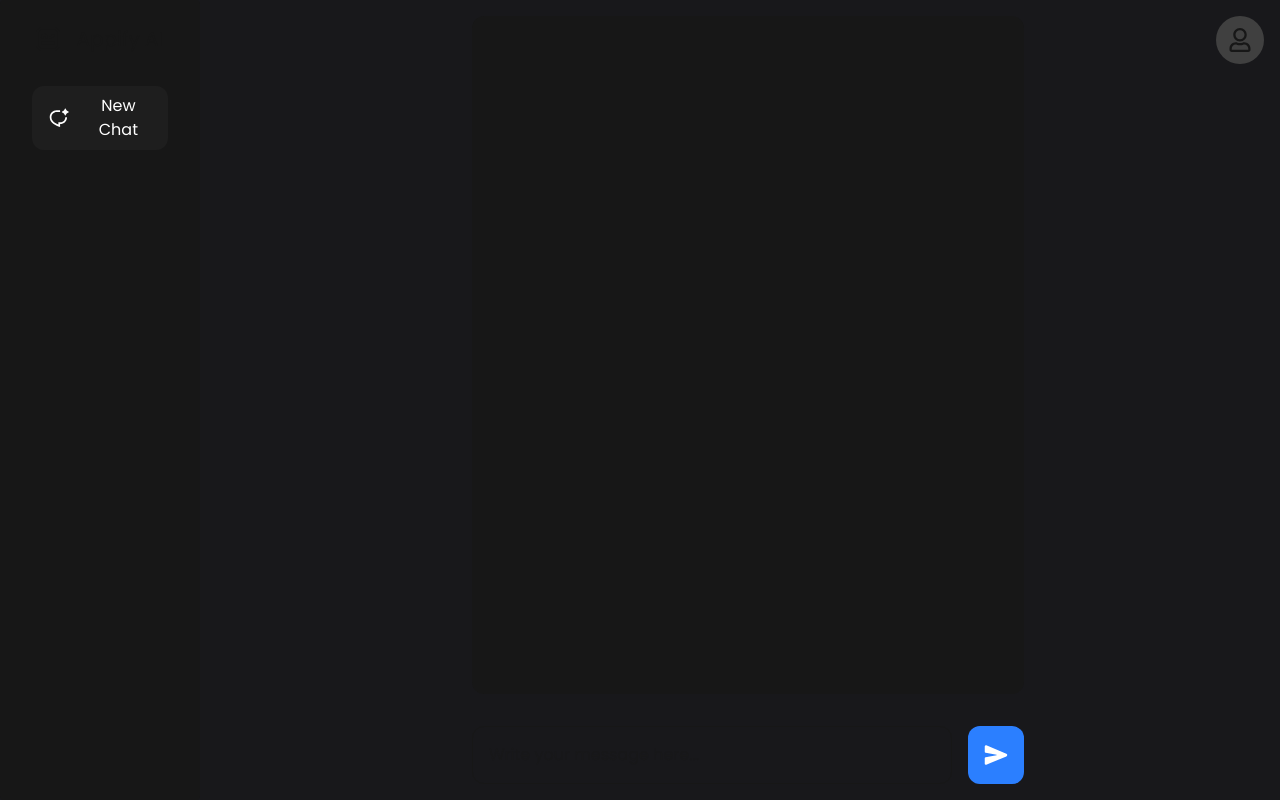
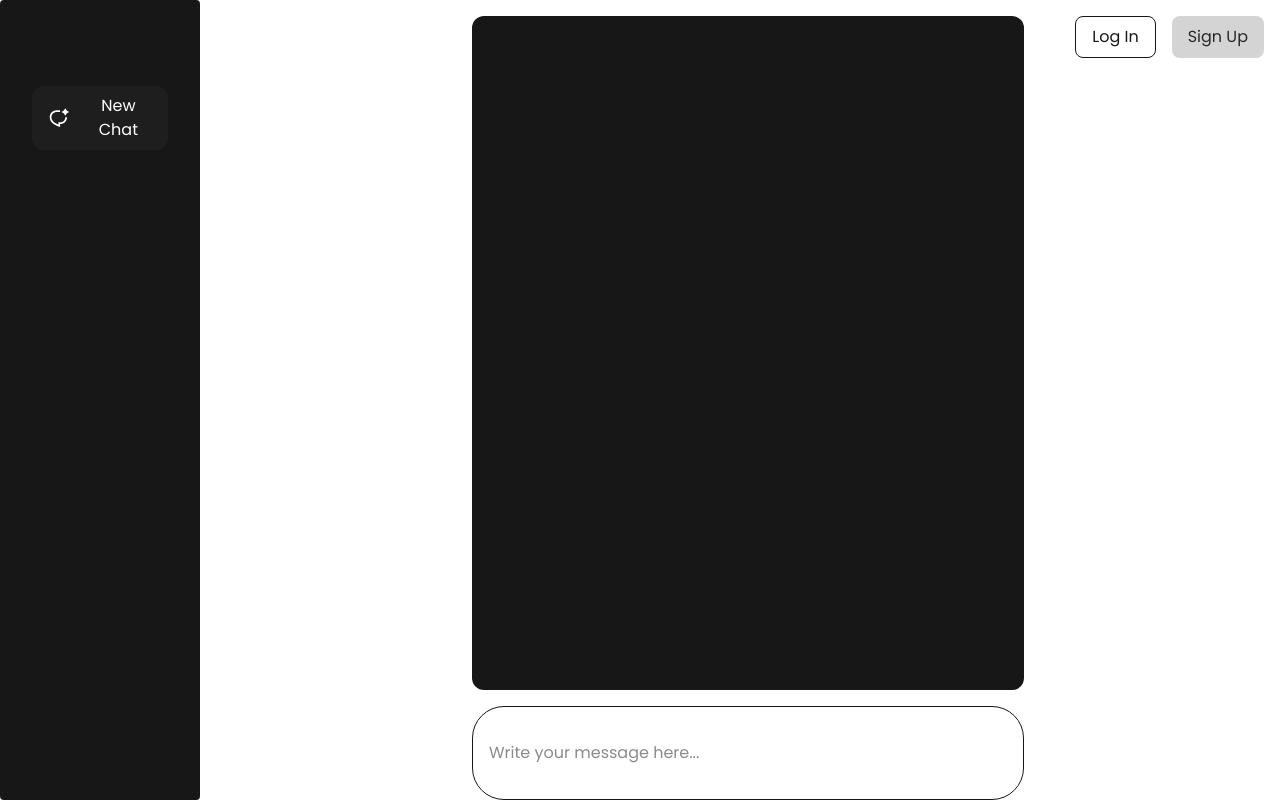
Before and after one commit to NOCKTOWL/appify-devs-test, a Next.js app: page / in a window 1280 px wide. Built offline with nearby package versions, Linux system fonts and the light colour scheme.

Commit message:
feat: enhance chat component with attachment button and improve sidebar modal handling

```diff
--- /dev/null
+++ b/app/assets/gridPattern.jsx
@@ -0,0 +1,29 @@
+const GridPattern = () => {
+  return (
+    <svg
+      xmlns="http://www.w3.org/2000/svg"
+      className="absolute top-0 left-0 h-full w-full object-cover z-[-1] mix-blend-screen opacity-20"
+      style={{
+        maskImage:
+          "linear-gradient(to bottom, transparent 0%, black 30%, transparent 100%)",
+        //   "radial-gradient(circle, transparent 0%, black 10%, transparent 80%)",
+      }}
+    >
+      <defs>
+        <pattern
+          id="a"
+          width="20"
+          height="20"
+          patternTransform="scale(2)"
+          patternUnits="userSpaceOnUse"
+        >
+          <rect width="100%" height="100%" fill="#18181b" />
+          <path fill="none" stroke="#615FFF" d="M10 0v20ZM0 10h20Z" />
+        </pattern>
+      </defs>
+      <rect width="800%" height="800%" fill="url(#a)" />
+    </svg>
+  );
+};
+
+export default GridPattern;
--- a/app/components/Chat.jsx
+++ b/app/components/Chat.jsx
@@ -6,7 +6,7 @@ import { v4 as uuidv4 } from "uuid";
 import { gsap } from "gsap";
 import { TextPlugin } from "gsap/TextPlugin";
 
-import { IoSend } from "react-icons/io5";
+import { IoSend, IoAttach } from "react-icons/io5";
 import { SiRobotframework } from "react-icons/si";
 import { FaRegUser } from "react-icons/fa";
 
@@ -145,22 +145,29 @@ const Chat = () => {
       </div>
       <form
         action="submit"
-        className="flex gap-4 p-4"
+        className="relative flex mx-4 border-1 rounded-4xl"
         onSubmit={(e) => handleSubmit(e)}
       >
         <input
           type="text"
-          className="flex-1 p-4 outline-none border-1 rounded-xl"
+          className="flex-1 p-4 outline-none resize-none"
           placeholder="Write your message here..."
           value={message}
           onChange={(e) => setMessage(e.target.value)}
         />
-        <button
-          type="submit"
-          className="px-4 py-2 bg-blue-500 text-white rounded-xl"
-        >
-          <IoSend size={24} />
-        </button>
+        <div className="flex p-4">
+          <div className="flex items-center justify-center">
+            <button className="p-4 text-white rounded-full hover:bg-neutral-800 transition-all duration-150 curson-pointer">
+              <IoAttach size={28} />
+            </button>
+            <button
+              type="submit"
+              className="p-4 text-white rounded-full hover:bg-neutral-800 transition-all duration-150 curson-pointer"
+            >
+              <IoSend size={24} />
+            </button>
+          </div>
+        </div>
       </form>
     </div>
   );
--- a/app/components/Sidebar.jsx
+++ b/app/components/Sidebar.jsx
@@ -2,14 +2,11 @@
 
 import { useEffect, useState, useRef } from "react";
 import { v4 as uuidv4 } from "uuid";
-
 import { gsap } from "gsap";
-
 import { IoMdMore } from "react-icons/io";
 import { IoTrashOutline } from "react-icons/io5";
 import { SiRobotframework } from "react-icons/si";
-import { RiChatAiLine } from "react-icons/ri";
-
+import { RiChatAiLine, RiEditLine } from "react-icons/ri";
 import dayjs from "dayjs";
 import relativeTime from "dayjs/plugin/relativeTime";
 import isToday from "dayjs/plugin/isToday";
@@ -20,36 +17,48 @@ dayjs.extend(isToday);
 dayjs.extend(isYesterday);
 
 const Sidebar = () => {
-  const [moreModal, setMoreModal] = useState(false);
-
+  const [moreModal, setMoreModal] = useState({});
   const moreModalRef = useRef(null);
-
   const [chatSessions, setChatSessions] = useState([]);
 
   useEffect(() => {
-    if (typeof window === "undefined") {
+    if (typeof window !== "undefined") {
       const storedChats = JSON.parse(localStorage.getItem("chatHistory")) || [];
       setChatSessions(storedChats);
     }
   }, []);
 
+  useEffect(() => {
+    const handleClickOutside = (event) => {
+      if (
+        moreModalRef.current &&
+        !moreModalRef.current.contains(event.target)
+      ) {
+        setMoreModal({});
+      }
+    };
+    document.addEventListener("mousedown", handleClickOutside);
+    return () => document.removeEventListener("mousedown", handleClickOutside);
+  }, []);
+
   const createNewChat = () => {
-    const newChatId = uuidv4();
-    localStorage.setItem("newChatId", newChatId);
-    window.location.reload();
+    if (typeof window !== "undefined") {
+      const newChatId = uuidv4();
+      localStorage.setItem("newChatId", newChatId);
+      window.location.reload();
+    }
   };
 
-  useEffect(() => {
-    const storedChats = JSON.parse(localStorage.getItem("chatHistory")) || [];
-    setChatSessions(storedChats);
-  }, []);
+  const toggleModal = (sessionId) => {
+    setMoreModal((prev) => ({
+      [sessionId]: !prev[sessionId],
+    }));
+  };
 
   const groupedChats = chatSessions.reduce((acc, session) => {
-    if (!session.messages.length) return acc; // Ignore empty chats
-
+    if (!session.messages.length) return acc;
     const sessionDate = dayjs(session.timestamp);
     let groupKey;
-
     if (sessionDate.isToday()) {
       groupKey = "Today";
     } else if (sessionDate.isYesterday()) {
@@ -61,19 +70,12 @@ const Sidebar = () => {
     } else {
       groupKey = sessionDate.format("MMMM YYYY");
     }
-
     if (!acc[groupKey]) {
       acc[groupKey] = [];
     }
     acc[groupKey].push(session);
     return acc;
   }, {});
-
-  gsap.to(moreModalRef.current, {
-    duration: 0.2,
-    opacity: moreModal ? 1 : 0,
-    pointerEvents: moreModal ? "all" : "none",
-  });
 
   return (
     <div className="h-full rounded flex flex-col gap-4 p-4 bg-neutral-900">
@@ -106,17 +108,24 @@ const Sidebar = () => {
                 </h1>
                 <div
                   className="hover:bg-neutral-800 p-1 rounded-full transition-all duration-150"
-                  onClick={() => setMoreModal(!moreModal)}
+                  onClick={(e) => {
+                    toggleModal(session.id);
+                  }}
                 >
                   <IoMdMore size={20} />
                 </div>
-                {moreModal && (
-                  <div className="absolute top-full left-0 w-full bg-neutral-800 p-2 rounded-xl z-[-1] animate-modalAnimation">
+                {moreModal[session.id] && (
+                  <div
+                    ref={moreModalRef}
+                    className="absolute top-full left-0 w-full bg-neutral-800 p-2 mt-2 rounded-xl z-10 animate-modalAnimation"
+                  >
                     <ul className="flex flex-col gap-2">
-                      <li className="hover:bg-neutral-800 transition-all duration-150">
+                      <li className="flex items-center justify-start gap-4 hover:bg-neutral-700 px-2 py-1 rounded cursor-pointer">
+                        <RiEditLine size={20} />
                         Edit
                       </li>
-                      <li className="hover:bg-neutral-800 transition-all duration-150">
+                      <li className="flex items-center justify-start gap-4  hover:bg-neutral-700 px-2 py-1 rounded cursor-pointer text-red-400">
+                        <IoTrashOutline size={20} />
                         Delete
                       </li>
                     </ul>
--- a/app/page.js
+++ b/app/page.js
@@ -4,11 +4,13 @@ import React, { useEffect, useState } from "react";
 import Sidebar from "./components/Sidebar";
 import Chat from "./components/Chat";
 import LandingPage from "./components/LandingPage";
+import GridPattern from "./assets/gridPattern";
 
 import { FaRegUser } from "react-icons/fa";
 import { IoSettingsOutline, IoLogOutOutline } from "react-icons/io5";
 
 export default function Home() {
+  const [loggedIn, setLoggedIn] = useState(false);
   const [profileDropdown, setProfileDropdown] = useState(false);
   const [hasChatHistory, setHasChatHistory] = useState(false);
   useEffect(() => {
@@ -22,24 +24,46 @@ export default function Home() {
 
   return (
     <>
-      <div className="h-screen grid grid-cols-6 gap-4 bg-zinc-900">
+      <div className="h-screen grid grid-cols-6 gap-4 z-[2]">
         <div className="absolute top-0 right-0 p-4">
-          <div
-            className="bg-neutral-700 p-3 rounded-full ring-neutral-400 hover:ring-2 cursor-pointer transition-all duration-150"
-            onClick={() => setProfileDropdown(!profileDropdown)}
-          >
-            <FaRegUser size={24} />
-          </div>
+          {!loggedIn && (
+            <div className="flex gap-4">
+              <button
+                className="border-1 rounded-lg px-4 py-2 cursor-pointer hover:border-indigo-500 transition-all duration-150"
+                onClick={() => setLoggedIn(true)}
+              >
+                Log In
+              </button>
+              <button className="bg-neutral-300 rounded-lg px-4 py-2 cursor-pointer text-zinc-800 hover:inset-shadow-sm hover:inset-shadow-indigo-500 transition-all duration-300">
+                Sign Up
+              </button>
+            </div>
+          )}
+          {loggedIn && (
+            <div
+              className="bg-neutral-700 p-3 rounded-full ring-indigo-500 hover:ring-2 cursor-pointer transition-all duration-150"
+              onClick={() => setProfileDropdown(!profileDropdown)}
+            >
+              <FaRegUser size={24} />
+            </div>
+          )}
           {profileDropdown && (
-            <div className="absolute right-0 bg-neutral-800 p-4 mr-4 rounded-lg">
+            <div className="absolute right-0 bg-neutral-800 p-4 mt-2 mr-4 rounded-lg">
               <ul className="flex flex-col text-right gap-2 cursor-pointer">
-                <li className="hover:bg-neutral-700 p-2 rounded-lg transition-all duration-150">
+                {/* <li className="hover:bg-neutral-700 p-2 rounded-lg transition-all duration-150">
                   Profile
-                </li>
-                <li className="hover:bg-neutral-700 p-2 rounded-lg transition-all duration-150">
+                </li> */}
+                <li className="flex items-center justify-between gap-4 hover:bg-neutral-700 p-2 rounded-lg transition-all duration-150">
+                  <IoSettingsOutline size={24} />
                   Settings
                 </li>
-                <li className="hover:bg-neutral-700 p-2 rounded-lg transition-all duration-150">
+                <li
+                  className="flex items-center justify-between gap-4 text-red-400 hover:bg-neutral-700 p-2 rounded-lg transition-all duration-150"
+                  onClick={() => (
+                    setLoggedIn(false), setProfileDropdown(false)
+                  )}
+                >
+                  <IoLogOutOutline size={24} />
                   Logout
                 </li>
               </ul>
@@ -53,6 +77,7 @@ export default function Home() {
           {hasChatHistory ? <LandingPage /> : <Chat />}
         </div>
       </div>
+      <GridPattern />
     </>
   );
 }
```
